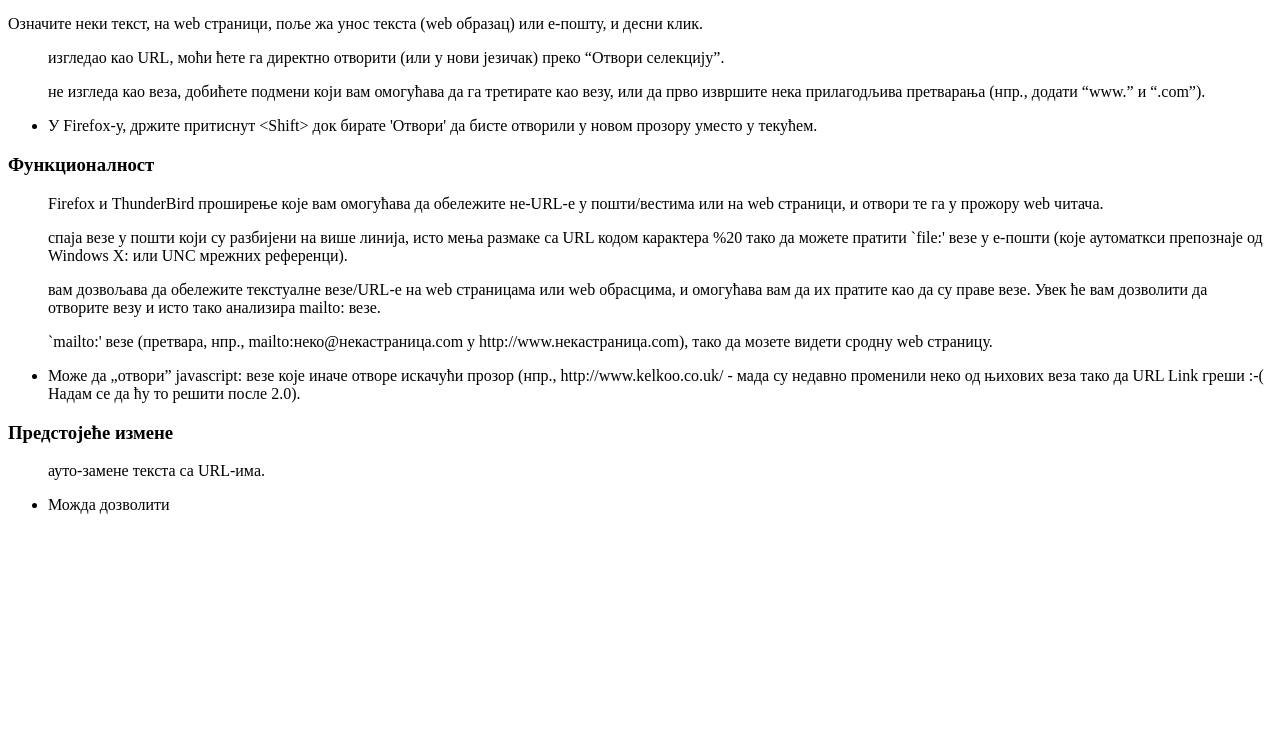
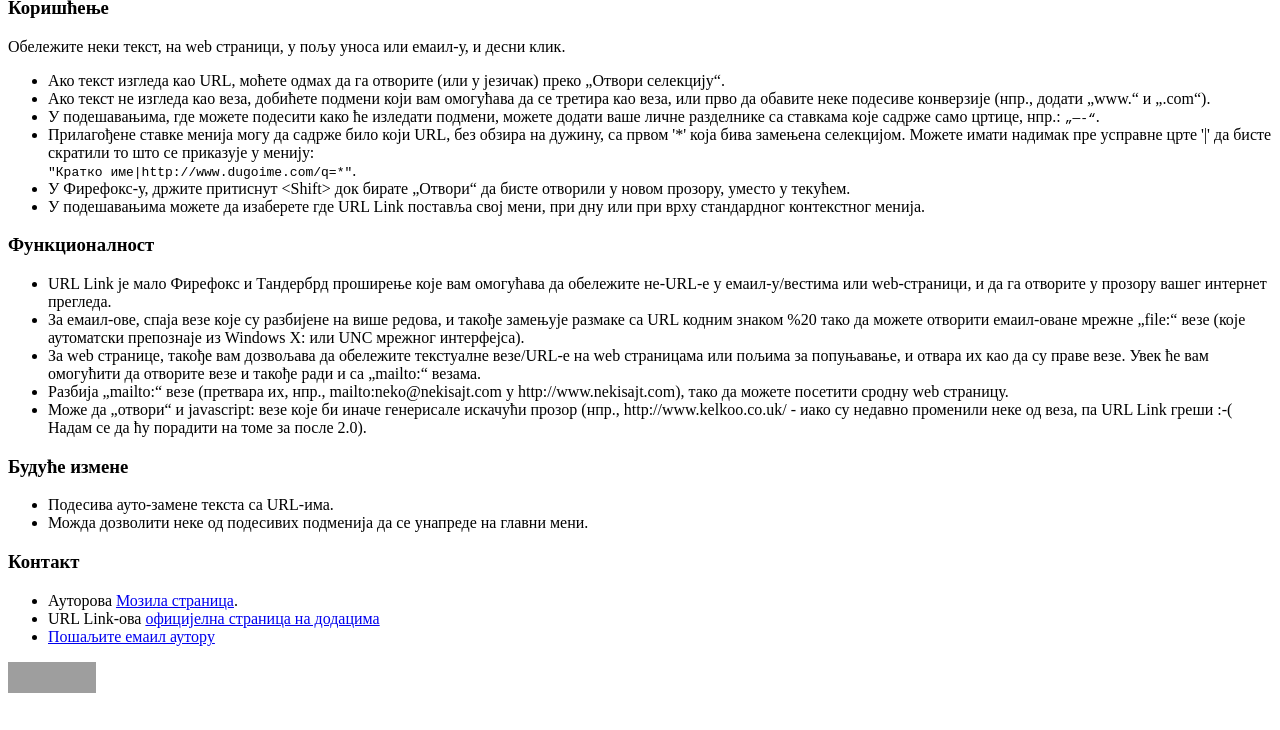
Before and after one commit to fnxweb/urllink, a plain HTML site: page src/locale/sr-Yu/help.html in a window 1280 px wide. Shown: the part 70-800 px from the top of the page. Drawn offline with Linux system fonts and the light colour scheme; grey boxes are pictures that could not be loaded.

Commit message:
Updated sr-Yu help
git-svn-id: http://fnx.fnxweb.co.uk/repos/fnx/urllink/trunk@741 5a3ab4dc-b762-4687-8486-9e4b0467cd83

```diff
--- a/src/locale/sr-Yu/help.html
+++ b/src/locale/sr-Yu/help.html
@@ -1,113 +1,90 @@
-<HTML>
-<HEAD>
-<TITLE>URL Link Help</TITLE>
-<!-- $Id: help.html 720 2007-02-11 13:13:38Z neil $ -->
-</HEAD>
-Link</H2>
-</P>
-<H3>&#1059;&#1087;&#1086;&#1090;&#1088;&#1077;&#1073;&#1072;</H3>
-<P>&#1054;&#1079;&#1085;&#1072;&#1095;&#1080;&#1090;&#1077; &#1085;&#1077;&#1082;&#1080;
-&#1090;&#1077;&#1082;&#1089;&#1090;, &#1085;&#1072; web &#1089;&#1090;&#1088;&#1072;&#1085;&#1080;&#1094;&#1080;,
-&#1087;&#1086;&#1113;&#1077; &#1078;&#1072; &#1091;&#1085;&#1086;&#1089;
-&#1090;&#1077;&#1082;&#1089;&#1090;&#1072; (web &#1086;&#1073;&#1088;&#1072;&#1079;&#1072;&#1094;)
-&#1080;&#1083;&#1080; &#1077;-&#1087;&#1086;&#1096;&#1090;&#1091;, &#1080;
-&#1076;&#1077;&#1089;&#1085;&#1080; &#1082;&#1083;&#1080;&#1082;.
-</P>
-<UL>
-&#1080;&#1079;&#1075;&#1083;&#1077;&#1076;&#1072;&#1086; &#1082;&#1072;&#1086;
-URL, &#1084;&#1086;&#1115;&#1080; &#1115;&#1077;&#1090;&#1077; &#1075;&#1072;
-&#1076;&#1080;&#1088;&#1077;&#1082;&#1090;&#1085;&#1086; &#1086;&#1090;&#1074;&#1086;&#1088;&#1080;&#1090;&#1080;
-(&#1080;&#1083;&#1080; &#1091; &#1085;&#1086;&#1074;&#1080; &#1112;&#1077;&#1079;&#1080;&#1095;&#1072;&#1082;)
-&#1087;&#1088;&#1077;&#1082;&#1086; &ldquo;&#1054;&#1090;&#1074;&#1086;&#1088;&#1080;
-&#1089;&#1077;&#1083;&#1077;&#1082;&#1094;&#1080;&#1112;&#1091;&rdquo;.
-</P>
-&#1085;&#1077; &#1080;&#1079;&#1075;&#1083;&#1077;&#1076;&#1072; &#1082;&#1072;&#1086;
-&#1074;&#1077;&#1079;&#1072;, &#1076;&#1086;&#1073;&#1080;&#1115;&#1077;&#1090;&#1077;
-&#1087;&#1086;&#1076;&#1084;&#1077;&#1085;&#1080; &#1082;&#1086;&#1112;&#1080;
-&#1074;&#1072;&#1084; &#1086;&#1084;&#1086;&#1075;&#1091;&#1115;&#1072;&#1074;&#1072;
-&#1076;&#1072; &#1075;&#1072; &#1090;&#1088;&#1077;&#1090;&#1080;&#1088;&#1072;&#1090;&#1077;
-&#1082;&#1072;&#1086; &#1074;&#1077;&#1079;&#1091;, &#1080;&#1083;&#1080;
-&#1076;&#1072; &#1087;&#1088;&#1074;&#1086; &#1080;&#1079;&#1074;&#1088;&#1096;&#1080;&#1090;&#1077;
-&#1085;&#1077;&#1082;&#1072; &#1087;&#1088;&#1080;&#1083;&#1072;&#1075;&#1086;&#1076;&#1113;&#1080;&#1074;&#1072;
-&#1087;&#1088;&#1077;&#1090;&#1074;&#1072;&#1088;&#1072;&#1114;&#1072;
-(&#1085;&#1087;&#1088;<I>.</I>, &#1076;&#1086;&#1076;&#1072;&#1090;&#1080;
-&ldquo;www.&rdquo; &#1080; &ldquo;.com&rdquo;).
-</P>
-<LI><P>&#1059; Firefox-&#1091;, &#1076;&#1088;&#1078;&#1080;&#1090;&#1077;
-&#1087;&#1088;&#1080;&#1090;&#1080;&#1089;&#1085;&#1091;&#1090;
-&lt;Shift&gt; &#1076;&#1086;&#1082; &#1073;&#1080;&#1088;&#1072;&#1090;&#1077;
-'&#1054;&#1090;&#1074;&#1086;&#1088;&#1080;' &#1076;&#1072; &#1073;&#1080;&#1089;&#1090;&#1077;
-&#1086;&#1090;&#1074;&#1086;&#1088;&#1080;&#1083;&#1080; &#1091;
-&#1085;&#1086;&#1074;&#1086;&#1084; &#1087;&#1088;&#1086;&#1079;&#1086;&#1088;&#1091;
-&#1091;&#1084;&#1077;&#1089;&#1090;&#1086; &#1091; &#1090;&#1077;&#1082;&#1091;&#1115;&#1077;&#1084;.
-</P>
-</UL>
-<H3>&#1060;&#1091;&#1085;&#1082;&#1094;&#1080;&#1086;&#1085;&#1072;&#1083;&#1085;&#1086;&#1089;&#1090;</H3>
-<UL>
-Firefox &#1080; ThunderBird &#1087;&#1088;&#1086;&#1096;&#1080;&#1088;&#1077;&#1114;&#1077;
-&#1082;&#1086;&#1112;&#1077; &#1074;&#1072;&#1084; &#1086;&#1084;&#1086;&#1075;&#1091;&#1115;&#1072;&#1074;&#1072;
-&#1076;&#1072; &#1086;&#1073;&#1077;&#1083;&#1077;&#1078;&#1080;&#1090;&#1077;
-&#1085;&#1077;-URL-&#1077; &#1091; &#1087;&#1086;&#1096;&#1090;&#1080;/&#1074;&#1077;&#1089;&#1090;&#1080;&#1084;&#1072;
-&#1080;&#1083;&#1080; &#1085;&#1072; web &#1089;&#1090;&#1088;&#1072;&#1085;&#1080;&#1094;&#1080;,
-&#1080; &#1086;&#1090;&#1074;&#1086;&#1088;&#1080; &#1090;&#1077; &#1075;&#1072;
-&#1091; &#1087;&#1088;&#1086;&#1078;&#1086;&#1088;&#1091; web
-&#1095;&#1080;&#1090;&#1072;&#1095;&#1072;.
-</P>
-&#1089;&#1087;&#1072;&#1112;&#1072; &#1074;&#1077;&#1079;&#1077; &#1091;
-&#1087;&#1086;&#1096;&#1090;&#1080; &#1082;&#1086;&#1112;&#1080; &#1089;&#1091;
-&#1088;&#1072;&#1079;&#1073;&#1080;&#1112;&#1077;&#1085;&#1080; &#1085;&#1072;
-&#1074;&#1080;&#1096;&#1077; &#1083;&#1080;&#1085;&#1080;&#1112;&#1072;,
-&#1080;&#1089;&#1090;&#1086; &#1084;&#1077;&#1114;&#1072; &#1088;&#1072;&#1079;&#1084;&#1072;&#1082;&#1077;
-&#1089;&#1072; URL &#1082;&#1086;&#1076;&#1086;&#1084; &#1082;&#1072;&#1088;&#1072;&#1082;&#1090;&#1077;&#1088;&#1072;
-%20 &#1090;&#1072;&#1082;&#1086; &#1076;&#1072; &#1084;&#1086;&#1078;&#1077;&#1090;&#1077;
-&#1087;&#1088;&#1072;&#1090;&#1080;&#1090;&#1080; `file:' &#1074;&#1077;&#1079;&#1077;
-&#1091; &#1077;-&#1087;&#1086;&#1096;&#1090;&#1080; (&#1082;&#1086;&#1112;&#1077;
-&#1072;&#1091;&#1090;&#1086;&#1084;&#1072;&#1090;&#1082;&#1089;&#1080;
-&#1087;&#1088;&#1077;&#1087;&#1086;&#1079;&#1085;&#1072;&#1112;&#1077;
-&#1086;&#1076; Windows X: &#1080;&#1083;&#1080; UNC &#1084;&#1088;&#1077;&#1078;&#1085;&#1080;&#1093;
-&#1088;&#1077;&#1092;&#1077;&#1088;&#1077;&#1085;&#1094;&#1080;).
-</P>
-&#1074;&#1072;&#1084; &#1076;&#1086;&#1079;&#1074;&#1086;&#1113;&#1072;&#1074;&#1072;
-&#1076;&#1072; &#1086;&#1073;&#1077;&#1083;&#1077;&#1078;&#1080;&#1090;&#1077;
-&#1090;&#1077;&#1082;&#1089;&#1090;&#1091;&#1072;&#1083;&#1085;&#1077;
-&#1074;&#1077;&#1079;&#1077;/URL-&#1077; &#1085;&#1072; web
-&#1089;&#1090;&#1088;&#1072;&#1085;&#1080;&#1094;&#1072;&#1084;&#1072;
-&#1080;&#1083;&#1080; web &#1086;&#1073;&#1088;&#1072;&#1089;&#1094;&#1080;&#1084;&#1072;,
-&#1080; &#1086;&#1084;&#1086;&#1075;&#1091;&#1115;&#1072;&#1074;&#1072;
-&#1074;&#1072;&#1084; &#1076;&#1072; &#1080;&#1093; &#1087;&#1088;&#1072;&#1090;&#1080;&#1090;&#1077;
-&#1082;&#1072;&#1086; &#1076;&#1072; &#1089;&#1091; &#1087;&#1088;&#1072;&#1074;&#1077;
-&#1074;&#1077;&#1079;&#1077;. &#1059;&#1074;&#1077;&#1082; &#1115;&#1077;
-&#1074;&#1072;&#1084; &#1076;&#1086;&#1079;&#1074;&#1086;&#1083;&#1080;&#1090;&#1080;
-&#1076;&#1072; &#1086;&#1090;&#1074;&#1086;&#1088;&#1080;&#1090;&#1077;
-&#1074;&#1077;&#1079;&#1091; &#1080; &#1080;&#1089;&#1090;&#1086;
-&#1090;&#1072;&#1082;&#1086; &#1072;&#1085;&#1072;&#1083;&#1080;&#1079;&#1080;&#1088;&#1072;
-mailto: &#1074;&#1077;&#1079;&#1077;.
-</P>
-`mailto:' &#1074;&#1077;&#1079;&#1077; (&#1087;&#1088;&#1077;&#1090;&#1074;&#1072;&#1088;&#1072;,
-&#1085;&#1087;&#1088;., mailto:&#1085;&#1077;&#1082;&#1086;@&#1085;&#1077;&#1082;&#1072;&#1089;&#1090;&#1088;&#1072;&#1085;&#1080;&#1094;&#1072;.com
-&#1091; http://www.&#1085;&#1077;&#1082;&#1072;&#1089;&#1090;&#1088;&#1072;&#1085;&#1080;&#1094;&#1072;.com),
-&#1090;&#1072;&#1082;&#1086; &#1076;&#1072; &#1084;&#1086;&#1079;&#1077;&#1090;&#1077;
-&#1074;&#1080;&#1076;&#1077;&#1090;&#1080; &#1089;&#1088;&#1086;&#1076;&#1085;&#1091;
-web &#1089;&#1090;&#1088;&#1072;&#1085;&#1080;&#1094;&#1091;.
-</P>
-<LI><P>&#1052;&#1086;&#1078;&#1077; &#1076;&#1072; &bdquo;&#1086;&#1090;&#1074;&#1086;&#1088;&#1080;&rdquo;
-javascript: &#1074;&#1077;&#1079;&#1077; &#1082;&#1086;&#1112;&#1077;
-&#1080;&#1085;&#1072;&#1095;&#1077; &#1086;&#1090;&#1074;&#1086;&#1088;&#1077;
-&#1080;&#1089;&#1082;&#1072;&#1095;&#1091;&#1115;&#1080; &#1087;&#1088;&#1086;&#1079;&#1086;&#1088;
-(&#1085;&#1087;&#1088;., http://www.kelkoo.co.uk/ - &#1084;&#1072;&#1076;&#1072;
-&#1089;&#1091; &#1085;&#1077;&#1076;&#1072;&#1074;&#1085;&#1086;
-&#1087;&#1088;&#1086;&#1084;&#1077;&#1085;&#1080;&#1083;&#1080; &#1085;&#1077;&#1082;&#1086;
-&#1086;&#1076; &#1114;&#1080;&#1093;&#1086;&#1074;&#1080;&#1093;
-&#1074;&#1077;&#1079;&#1072; &#1090;&#1072;&#1082;&#1086; &#1076;&#1072;
-URL Link &#1075;&#1088;&#1077;&#1096;&#1080; :-( &#1053;&#1072;&#1076;&#1072;&#1084;
-&#1089;&#1077; &#1076;&#1072; &#1115;&#1091; &#1090;&#1086; &#1088;&#1077;&#1096;&#1080;&#1090;&#1080;
-&#1087;&#1086;&#1089;&#1083;&#1077; 2.0).
-</P>
-</UL>
-<H3>&#1055;&#1088;&#1077;&#1076;&#1089;&#1090;&#1086;&#1112;&#1077;&#1115;&#1077;
-&#1080;&#1079;&#1084;&#1077;&#1085;&#1077;</H3>
-<UL>
-&#1072;&#1091;&#1090;&#1086;-&#1079;&#1072;&#1084;&#1077;&#1085;&#1077;
-&#1090;&#1077;&#1082;&#1089;&#1090;&#1072; &#1089;&#1072; URL-&#1080;&#1084;&#1072;.
-</P>
-<LI><P>&#1052;&#1086;&#1078;&#1076;&#1072; &#1076;&#1086;&#1079;&#1074;&#1086;&#1083;&#1080;&#1090;&#1080;
+<!DOCTYPE HTML PUBLIC "-//W3C//DTD HTML 4.01 Transitional//EN" "http://www.w3.org/TR/REC-html401/loose.dtd">
+<!-- $Id: help.html 738 2007-04-19 10:35:24Z neil $ -->
+<html>
+  <head>
+    <meta http-equiv="Content-Type" content="text/html; charset=UTF-8">
+    <title>URL Link Help</title>
+  </head>
+  <body>
+    <h2><img src="chrome://urllink/content/urllink.png" alt="logo">&nbsp;&nbsp;URL Link</h2>
+
+    <h3>Коришћење</h3>
+    <p>
+    Обележите неки текст, на web страници, у пољу уноса или емаил-у, и десни клик.
+    <p>
+    <ul>
+      <li>
+      Ако текст изгледа као URL, моћете одмах да га отворите (или у језичак) преко „Отвори селекцију“.
+      </li>
+      <li>
+      Ако текст не изгледа као веза, добићете подмени који вам омогућава да се третира као веза, или прво да обавите неке подесиве конверзије (нпр., додати „www.“ и „.com“).
+      </li>
+      <li>
+      У подешавањима, где можете подесити како ће изледати подмени, можете додати ваше личне разделнике са ставкама које садрже само цртице, нпр.: <tt>„—-“</tt>.
+      </li>
+      <li>
+	  Прилагођене ставке менија могу да садрже било који URL, без обзира на дужину, са првом '*' која бива замењена селекцијом. Можете имати надимак пре усправне црте '|' да бисте скратили то што се приказује у менију:<br>
+<tt>"Кратко име|http://www.dugoime.com/q=*"</tt>.
+      </li>
+      <li>
+	  У Фирефокс-у, држите притиснут &lt;Shift&gt; док бирате „Отвори“ да бисте отворили у новом прозору, уместо у текућем.
+      </li>
+      <li>
+      У подешавањима можете да изаберете где URL Link поставља свој мени, при дну или при врху стандардног контекстног менија.
+      </li>
+    </ul>
+
+    <h3>Функционалност</h3>
+    <ul>
+      <li>
+      URL Link је мало Фирефокс и Тандербрд проширење које вам омогућава да обележите не-URL-е у емаил-у/вестима или web-страници, и да га отворите у прозору вашег интернет прегледа.
+      </li>
+
+      <li>
+      За емаил-ове, спаја везе које су разбијене на више редова, и такође замењује размаке са URL кодним знаком %20 тако да можете отворити емаил-оване мрежне „file:“ везе (које аутоматски препознаје из Windows X: или  UNC мрежног интерфејса).
+      </li>
+
+      <li>
+      За web странице, такође вам дозвољава да обележите текстуалне везе/URL-е на web страницама или пољима за попуњавање, и отвара их као да су праве везе. Увек ће вам омогућити да отворите везе и такође ради и са „mailto:“ везама.
+      </li>
+
+      <li>
+      Разбија „mailto:“ везе (претвара их, нпр., mailto:neko@nekisajt.com  у http://www.nekisajt.com), тако да можете посетити сродну web страницу.
+      </li>
+
+      <li>
+      Може да „отвори“ и javascript: везе  које би иначе генерисале искачући прозор (нпр., http://www.kelkoo.co.uk/ - иако су недавно променили неке од веза, па URL Link греши :-( Надам се да ћу порадити на томе за после 2.0).
+      </li>
+    </ul>
+
+    <h3>Будуће измене</h3>
+    <p>
+    <ul>
+      <li>
+      Подесива ауто-замене текста са URL-има.
+      </li>
+      <li>
+      Можда дозволити неке од подесивих подменија да се унапреде на главни мени.
+      </li>
+    </ul>
+
+    <h3>Контакт</h3>
+    <ul>
+      <li>
+      Ауторова <a href="http://www.fnxweb.com/software-mozilla">Мозила страница</a>.
+      </li>
+      <li>
+      URL Link-ова <a href="https://addons.mozilla.org/firefox/403/">официјелна страница на додацима</a>
+      </li>
+      <li>
+      <a href="mailto:mozilla@fnxweb.com">Пошаљите емаил аутору</a>
+      </li>
+    </ul>
+
+    <p>
+    <a href="http://validator.w3.org/check?uri=referer"><img
+      src="http://www.w3.org/Icons/valid-html401" alt="Valid HTML 4.01
+      Transitional" height="31" width="88"></a>
+    </p>
+  </body>
+</html>
```
